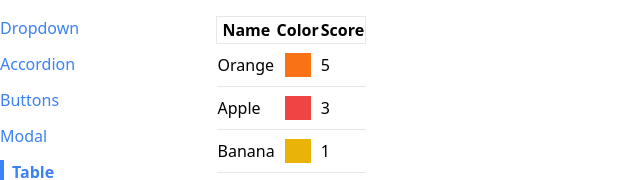
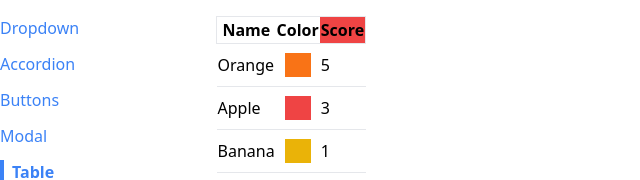
Before and after one commit to DarrenKim94/react-components, a React (Create React App) app: page /table in a window 1280 px wide. Shown: the top 180 px of the page, without its empty margins (0-640 px from the left). Built offline with nearby package versions, Linux system fonts and the light colour scheme.

Commit message:
import fragment

```diff
--- a/src/components/Table.js
+++ b/src/components/Table.js
@@ -1,7 +1,11 @@
-
+import { Fragment } from "react";
 
 function Table({data, config, keyFn}) {
     const renderedHeaders = config.map((column) => {
+        if (column.header) {
+            return <Fragment key={column.label}>{column.header()}</Fragment>;
+        }
+
         return <th key={column.label}>{column.label}</th>
     });
 
--- a/src/pages/TablePage.js
+++ b/src/pages/TablePage.js
@@ -21,6 +21,7 @@
         {
             label: 'Score',
             render: (fruit) => fruit.score,
+            header: () => <th className="bg-red-500">Score</th>,
 
         },
     ];
```
